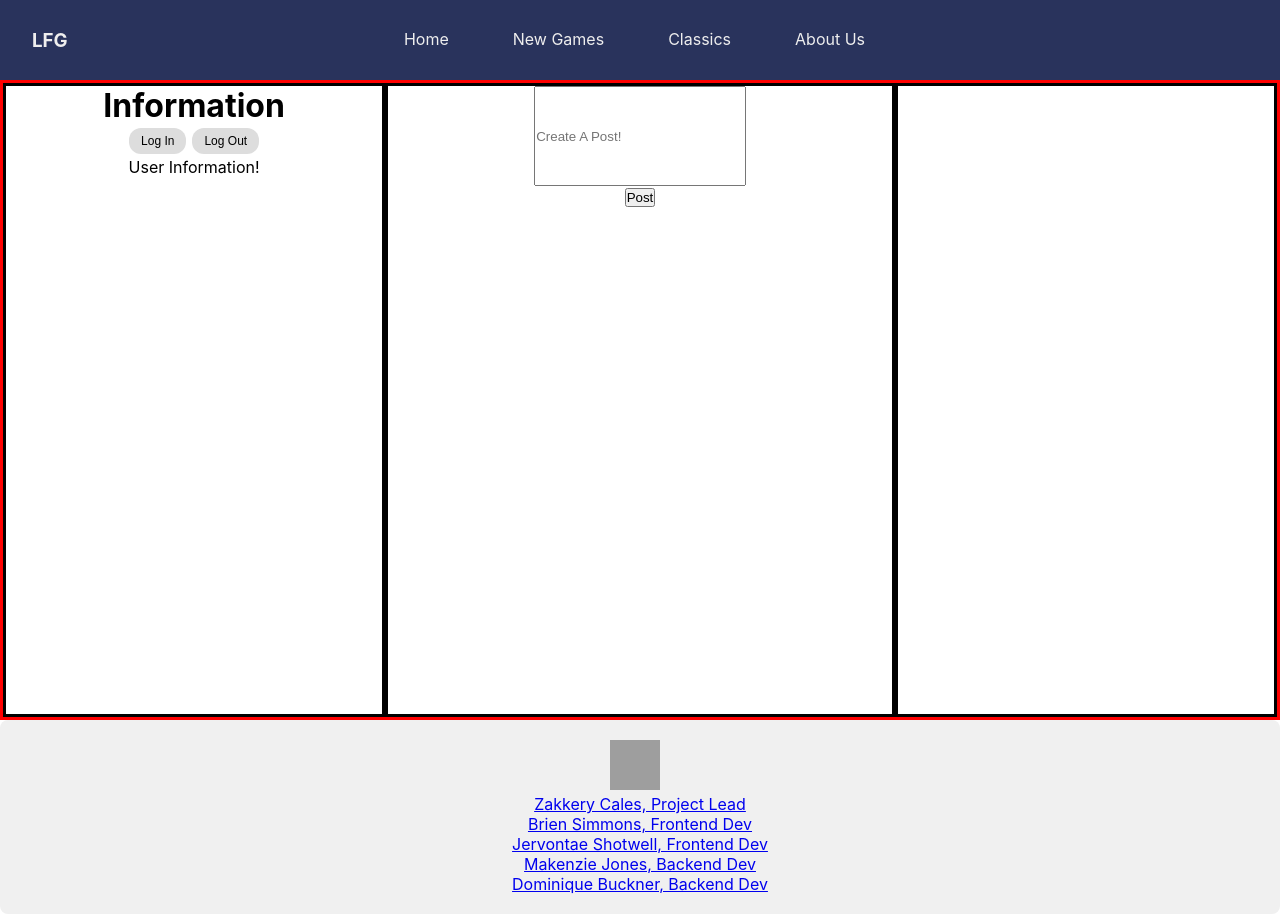
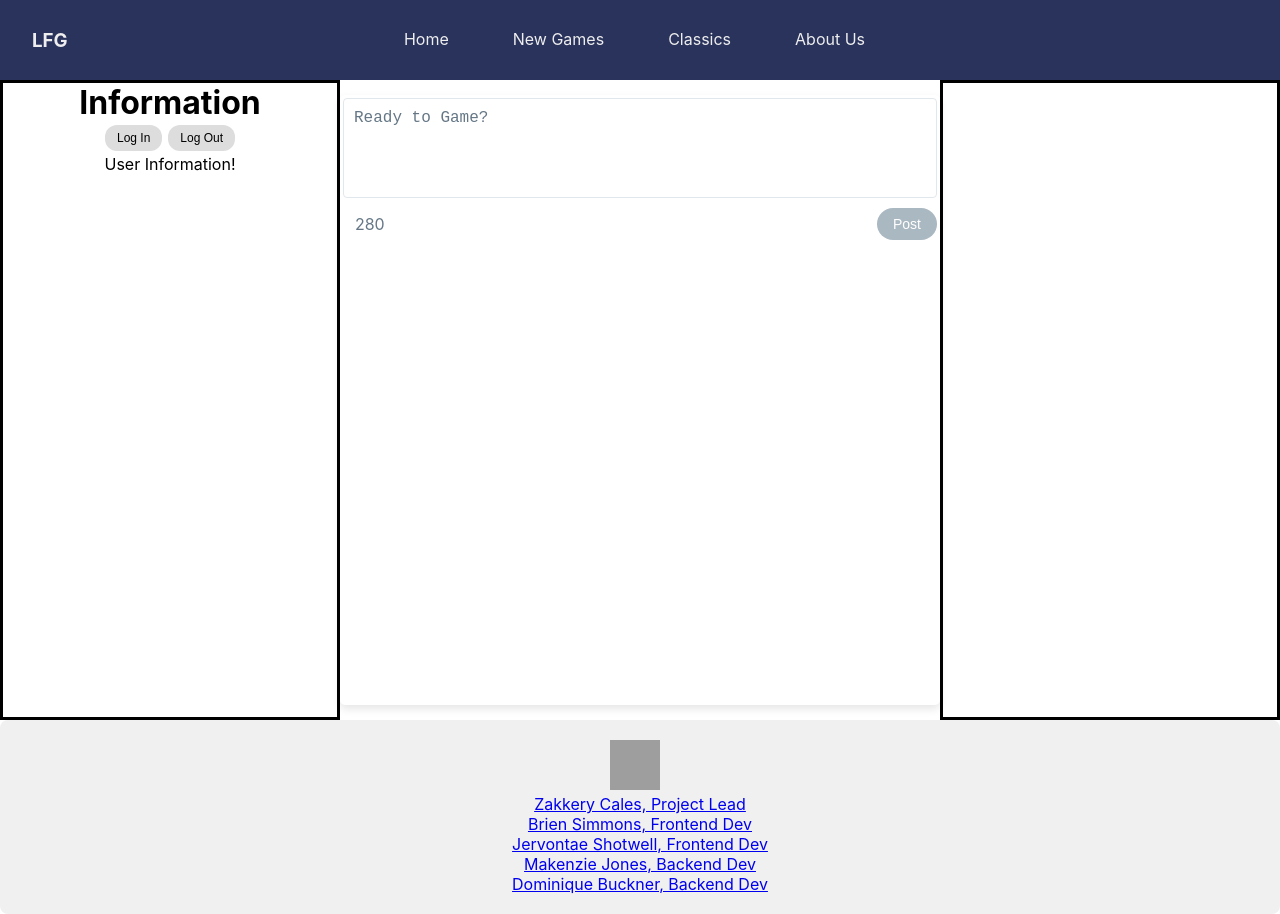
Before and after one commit to Zakkery1/lookingforgroup, a React (Create React App) app in the folder client/: page / in a window 1280 px wide. Built offline with nearby package versions, Linux system fonts and the light colour scheme; grey boxes are pictures that could not be loaded.

Commit message:
changed input field/dynamic data for posting

```diff
--- a/client/src/App.css
+++ b/client/src/App.css
@@ -4,8 +4,6 @@
 
 .Content {
   display: flex;
-
-  border: 3px solid red;
   min-height: 80vh;
   width: 100vw;
 }
@@ -26,8 +24,7 @@
 
 
 .center-card-content {
-  border: 3px solid black;
-  width: 35vw;
+  width: 100%;
   height: 20vh;
 }
 
@@ -40,7 +37,6 @@
   display: flex;
   justify-content: left;
   align-items: center;
-  border: 3px solid black;
   height: 30%;
 }
 
--- a/client/src/App.js
+++ b/client/src/App.js
@@ -5,31 +5,37 @@ import UserProfile from "./components/userProfile";
 import Header from "./components/header";
 import Footer from "./components/footer";
 import { useState } from "react";
+import { useAuth0 } from '@auth0/auth0-react';
+import PostBox from "./components/postbox";
 import { Resizable } from 'react-resizable';
+
+function App() {
+  const { user, isAuthenticated, isLoading } = useAuth0();
+  const [data, setData] = useState("");
+  const [postData, setPostData] = useState([]);
+  const maxDataLength = 280;
+
+  const handleDataChange = (e) => {
+    setData(e.target.value);
+    // Axios call to send data to backend
+    // let x = new Date();
+  };
+
+  const handleDataSubmit = (e) => {
+    e.preventDefault();
+    if (data.trim() && isAuthenticated) {
+      setPostData((prevPostData) => [
+        ...prevPostData,
+        { text: data, user }
+      ]);
+      setData("");
+    }
+  };
 
 
 
-function App() {
-  const [data, setData] = useState("");
-  const [postData, setPostData] = useState([]);
-
-  const handleChange = (e) => {
-    setData(e.target.value);
-    //Axios call to send data to backend
-    // let x = new Date();
-
-  };
-
-  const handleSubmit = (e) => {
-    e.preventDefault();
-    setData("");
-    // take the current elements in postData copy with ... and append with data
-    setPostData((prevData) => [...prevData, data]);
-  };
-
-
   return (
-    <><div className="App">
+    <div className="App">
       <Header />
       <div className="Content">
         <div className="left-bar">
@@ -40,34 +46,39 @@ function App() {
           <UserProfile />
         </div>
 
-        <div className="center-content">
-          <form onSubmit={handleSubmit}>
-            <input
+        <div className="tweet-box">
+          <form onSubmit={handleDataSubmit}>
+            <textarea
               style={{ width: "100%", height: "100px" }}
-              onChange={(e) => handleChange(e)}
+              onChange={(e) => handleDataChange(e)}
               value={data}
-              placeholder="Create A Post!" />
-          <button type="submit">Post</button>
-        </form>
-        {postData.map((d, i) => {
-          return (
+              placeholder="Ready to Game?"
+              maxLength={maxDataLength}
+            />
+            <div className="tweet-box-footer">
+              <span className="char-count">{maxDataLength - data.length}</span>
+              <button type="submit" disabled={!data.trim()}>Post</button>
+            </div>
+          </form>
+
+          {postData.map((post, i) => (
             <div className="center-card-content" key={i}>
               <div className="card-header">
                 <img
-                  src="https://cdn.pixabay.com/photo/2017/02/07/16/47/kingfisher-2046453_1280.jpg"
-                  alt="pic" />
-                <span> UserName</span>
+                  src={post.user.picture}
+                  alt="profile"
+                />
+                <span>{post.user.name}</span>
               </div>
-              <div className="card-body">{d}</div>
+              <div className="card-body">{post.text}</div>
             </div>
-          );
-        })}
+          ))}
+        </div>
+
+        <div className="right-bar"></div>
       </div>
-
-      <div className="right-bar"></div>
-    </div><Footer />
+      <Footer />
     </div>
-    </>
   );
 }
 
--- /dev/null
+++ b/client/src/components/postBox.css
@@ -0,0 +1,62 @@
+/* src/TweetBox.css */
+.tweet-box {
+  width: 100%;
+  max-width: 600px;
+  margin: 15px auto;
+  padding: 3px;
+  border-radius: 5px;
+  background-color: #fff;
+  box-shadow: 0 4px 8px rgba(0, 0, 0, 0.1);
+}
+
+.tweet-box form {
+  display: flex;
+  flex-direction: column;
+}
+
+.tweet-box textarea {
+  width: 100%;
+  height: 100px;
+  padding: 10px;
+  margin-bottom: 10px;
+  border: 1px solid #e1e8ed;
+  border-radius: 4px;
+  font-size: 16px;
+  resize: none;
+  outline: none;
+}
+
+.tweet-box textarea::placeholder {
+  color: #657786;
+}
+
+.tweet-box-footer {
+  display: flex;
+  justify-content: space-between;
+  align-items: center;
+}
+
+.char-count {
+  color: #657786;
+}
+
+.tweet-box button {
+  padding: 8px 16px;
+  border: none;
+  border-radius: 20px;
+  background-color: #29335C;
+  color: white;
+  font-size: 14px;
+  cursor: pointer;
+  outline: none;
+  transition: background-color 0.2s;
+}
+
+.tweet-box button:disabled {
+  background-color: #aab8c2;
+  cursor: not-allowed;
+}
+
+.tweet-box button:hover:not(:disabled) {
+  background-color: #1991da;
+}
--- /dev/null
+++ b/client/src/components/postbox.js
@@ -0,0 +1,45 @@
+// src/TweetBox.js
+import React, { useState } from 'react';
+import './postBox.css';
+
+const PostBox = () => {
+    const [tweet, setTweet] = useState('');
+    const [postData, setPostData] = useState([]);
+    const maxTweetLength = 280;
+
+  const handleTweetChange = (e) => {
+    setTweet(e.target.value);
+  };
+
+  const handleTweetSubmit = (e) => {
+    e.preventDefault();
+    if (tweet.trim()) {
+        setPostData((prevPostData) => [...prevPostData, tweet]);
+      setTweet('');
+    }
+  };
+
+  return (
+    <div className="tweet-box">
+      <form onSubmit={handleTweetSubmit}>
+        <textarea
+          value={tweet}
+          onChange={handleTweetChange}
+          placeholder="Ready to Game?"
+          maxLength={maxTweetLength}
+        />
+        <div className="tweet-box-footer">
+          <span className="char-count">{maxTweetLength - tweet.length}</span>
+          <button type="submit" disabled={!tweet.trim()}>Tweet</button>
+        </div>
+      </form>
+      <ul>
+        {postData.map((d, i) => (
+          <li key={d}>{i}</li>
+        ))}
+      </ul>
+    </div>
+  );
+};
+
+export default PostBox;
```
Also changed, not shown: client/src/components/post.js (deleted, +0 -11 lines).
